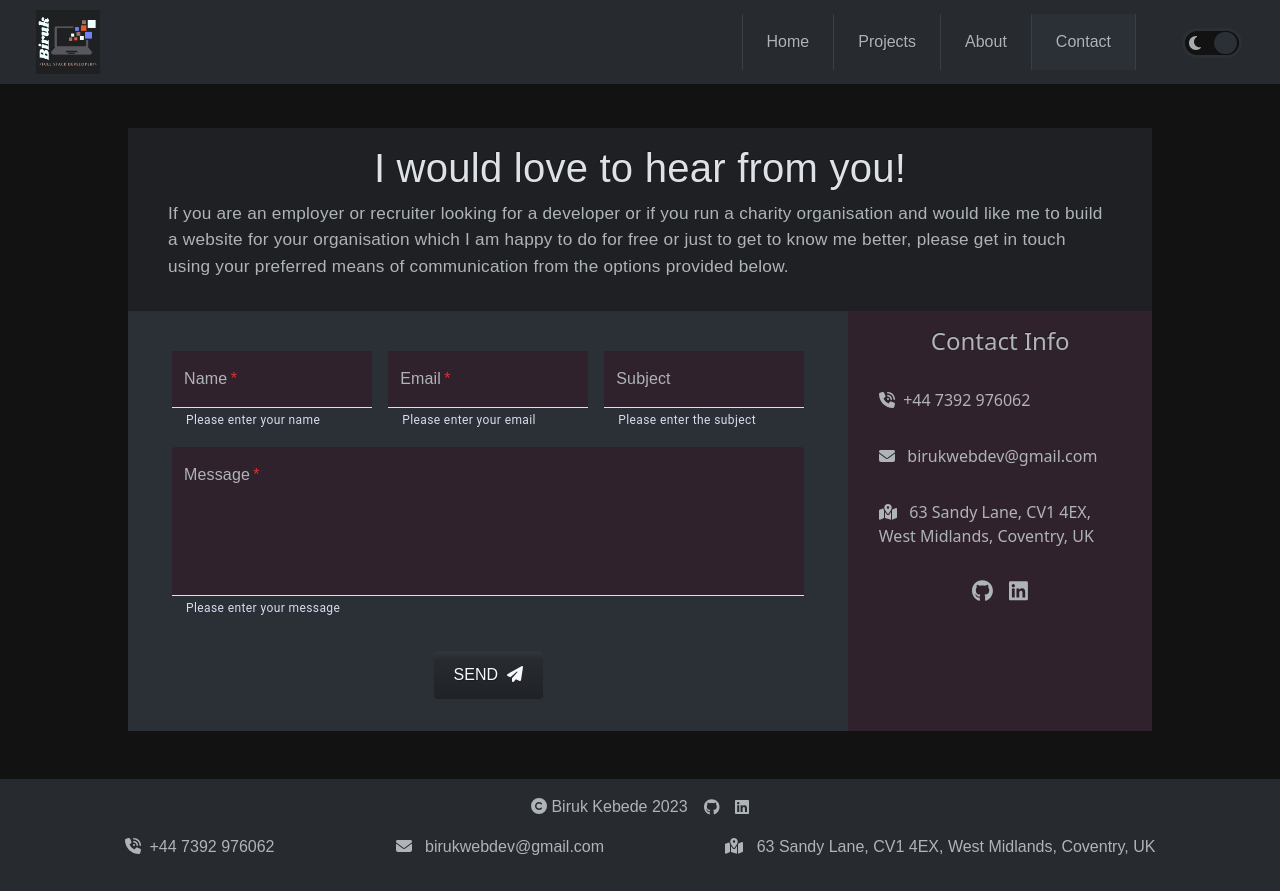
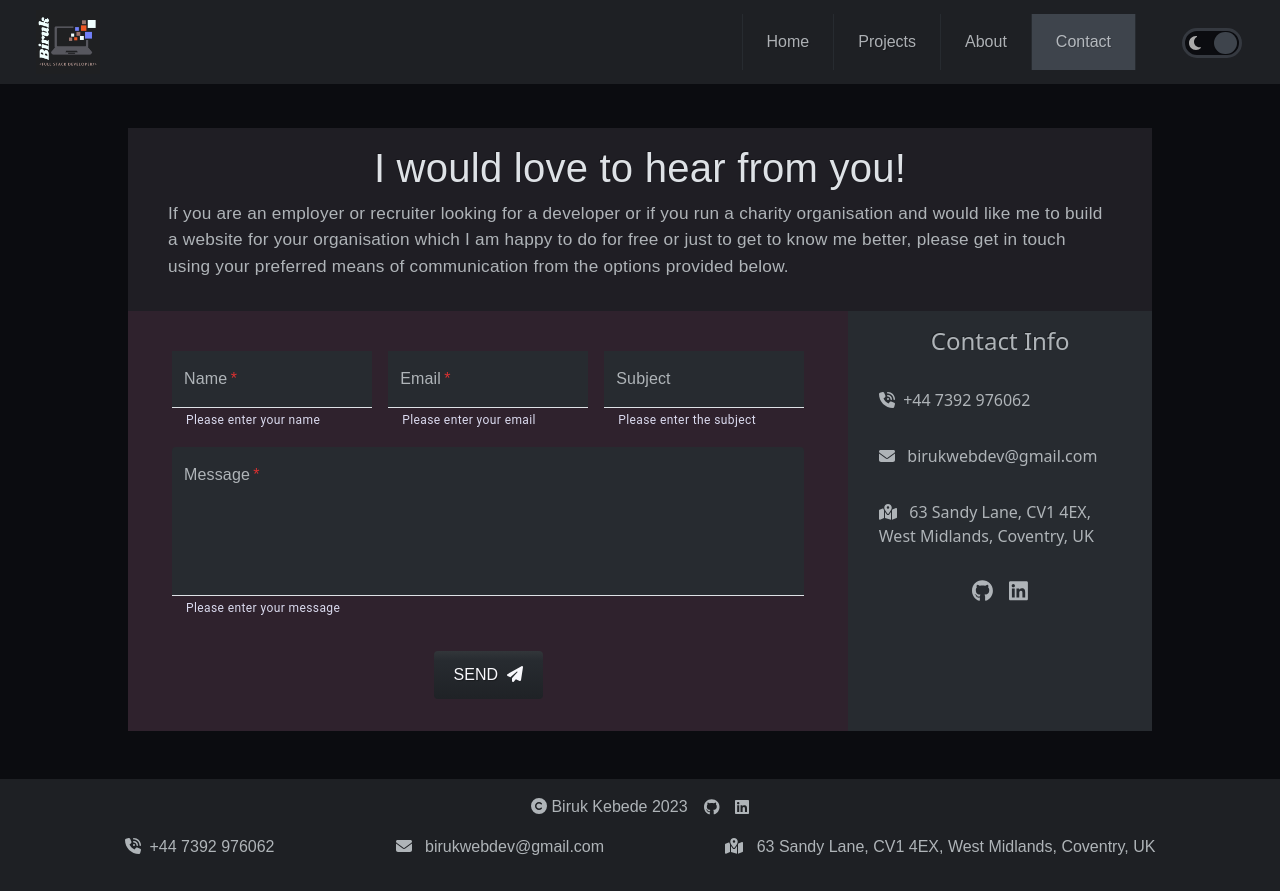
Before and after one commit to Know-Thyself/next-portfolio, a Next.js app: page /contact in a window 1280 px wide. Built offline with nearby package versions, Linux system fonts and the light colour scheme.

Commit message:
layout: improved theme and layout

```diff
--- a/components/navbar.js
+++ b/components/navbar.js
@@ -75,7 +75,7 @@ const Navbar = () => {
 									} ${
 										theme === 'light'
 											? 'text-primary border-secondary-subtle'
-											: 'text-body-secondary border-dark-subtle'
+											: 'text-body-secondary border-dark'
 									}`}
 									onClick={screenTest}
 								>
@@ -92,7 +92,7 @@ const Navbar = () => {
 									} ${
 										theme === 'light'
 											? 'text-primary border-secondary-subtle'
-											: 'text-body-secondary border-dark-subtle'
+											: 'text-body-secondary border-dark'
 									}`}
 									onClick={screenTest}
 								>
@@ -109,7 +109,7 @@ const Navbar = () => {
 									} ${
 										theme === 'light'
 											? 'text-primary border-secondary-subtle'
-											: 'text-body-secondary border-dark-subtle'
+											: 'text-body-secondary border-dark'
 									}`}
 									onClick={screenTest}
 								>
@@ -126,7 +126,7 @@ const Navbar = () => {
 									} ${
 										theme === 'light'
 											? 'text-primary border-secondary-subtle'
-											: 'text-body-secondary border-dark-subtle'
+											: 'text-body-secondary border-dark'
 									}`}
 									onClick={screenTest}
 								>
--- a/pages/contact.js
+++ b/pages/contact.js
@@ -300,7 +300,7 @@ const Contact = () => {
 										'& .MuiInputBase-root': {
 											color: 'var(--primary-text-color)',
 											borderBottom: '1px solid var(--primary-text-color)',
-											backgroundColor: 'var(--secondary-bg)',
+											backgroundColor: 'var(--complementary-bg)',
 										},
 									}}
 								/>
--- a/styles/about.module.css
+++ b/styles/about.module.css
@@ -214,7 +214,8 @@
 
 @media screen and (min-width: 900px) {
     .main {
-        background-color: var(--complementary-bg);
+        background-color: var(--tertiary-bg);
+        background-color: var(--primary-bg);
     }
 
     .about-section {
@@ -224,14 +225,15 @@
         margin: auto;
         gap: 3rem;
         background-color: var(--primary-bg);
+        background-color: var(--tertiary-bg);
     }
 
     .skills-section {
-        background-color: var(--complementary-bg);
+        background-color: var(--primary-bg);
     }
 
     .skill-card {
-        background-color: var(--primary-bg);
+        background-color: var(--tertiary-bg);
     }
 
     .about-img-wrapper {
--- a/styles/contact.module.css
+++ b/styles/contact.module.css
@@ -46,6 +46,7 @@
 
 .contact-info {
     background-color: var(--secondary-bg);
+    background-color: var(--complementary-bg);
     display: none;
     flex-direction: column;
     padding-bottom: 1rem;
@@ -82,6 +83,7 @@
     width: 100%;
     margin: auto;
     background-color: var(--complementary-bg);
+    background-color: var(--secondary-bg);
     padding: 2rem 0;
 }
 
@@ -102,7 +104,7 @@
 .textField input {
     color: var(--secondary-text-color);
     border-bottom: 1px solid var(--primary-text-color);
-    background-color: var(--secondary-bg);
+    background-color: var(--complementary-bg);
     font-family: var(--primary-font-family);
 }
 
@@ -112,7 +114,7 @@
 }
 
 .textField textarea {
-    background-color: var(--secondary-bg);
+    background-color: var(--complementary-bg);
 }
 
 .send {
--- a/styles/globals.css
+++ b/styles/globals.css
@@ -69,6 +69,7 @@ a {
     --about-image-bg: url('/assets/images/background-destination-desktop.jpg');
     --buttons-hover-bg: #C1C1C1;
     --buttons-color: #FAFAFA;
+    --active-nav-link: #2f222d;
     --radio-btn: #606060;
     --read-more: #BD1A43;
 }
@@ -78,9 +79,17 @@ a {
     --header-bg: #292929;
     --header-bg: #1d2022;
     --header-bg: #1a1a1a;
+    --header-bg: #1d2022;
     --header-bg: #1E1E1E;
-    --header-bg: #1d2022;
+    --header-bg: #1a1a1d;
+    --header-bg: #222629;
+    --header-bg: #182628;
+    --header-bg: #2d283e;
+    --header-bg: #1a1a1d;
     --header-bg: #272b30;
+    --header-bg: #222629;
+    --header-bg: #1F1E24;
+    --header-bg: #1E2024;
 
     --primary-bg: #1B1F22;
     --primary-bg: #0c0d0e;
@@ -90,7 +99,9 @@ a {
     --primary-bg: #1C1E21;
     --primary-bg: #191A19;
     --primary-bg: #1E2024;
+    --primary-bg: #1a1a1d;
     --primary-bg: #121212;
+    --primary-bg: #0b0c10;
 
     --secondary-bg: #2a2f33;
     --secondary-bg: #272A30;
@@ -108,57 +119,41 @@ a {
 
     --tertiary-bg: #323538;
     --tertiary-bg: #31353a;
-    --tertiary-bg: #1e2024;
+    --tertiary-bg: #2a2f33;
+    --tertiary-bg: #1F1E24;
 
-    --complementary-bg: #5d535e;
-    --complementary-bg: #464646;
-    /* Quartz */
-    --complementary-bg: #51484f;
-    /* fog */
-    --complementary-bg: #655967;
-    --complementary-bg: #675F51;
-    --complementary-bg: #63504B;
-    --complementary-bg: #63544B;
+
+
+
+
+
+    --complementary-bg: #3E4035;
     /* carbon gray */
     --complementary-bg: #625D5D;
     --complementary-bg: #555555;
-
-    --complementary-bg: #5C5858;
-
-    --complementary-bg: #353839;
-    --complementary-bg: #313436;
+    --complementary-bg: #504A4B;
+    --complementary-bg: #343434;
 
 
-    --complementary-bg: #565051;
+    --complementary-bg: #675F51;
+    /* outer space */
+    --complementary-bg: #414A4C;
+    --complementary-bg: #353839;
+    --complementary-bg: #63645E;
+    --complementary-bg: #545851;
+
+
+    --complementary-bg: #555555;
+
+
+
+
+
+    /* outer space */
+    --complementary-bg: #414A4C;
     /* camouflage */
     --complementary-bg: #545851;
-
     --complementary-bg: #4B4E53;
-    --complementary-bg: #686965;
-    /* light slate gray */
-    --complementary-bg: #778899;
-    /* outer space */
-    --complementary-bg: #414A4C;
-
-    --complementary-bg: #5A4C4C;
-    --complementary-bg: #98817B;
-    --complementary-bg: #996666;
-    --complementary-bg: #986960;
-
-    --complementary-bg: #584559;
-    --complementary-bg: #677484;
-    --complementary-bg: #796878;
-    /* liver */
-    --complementary-bg: #534B4F;
-    --complementary-bg: #3B444B;
-
-    --complementary-bg: #848482;
-    --complementary-bg: #536872;
-    --complementary-bg: #696969;
-    /* dark electric blue */
-    --complementary-bg: #536878;
-    --complementary-bg: #6E7F80;
-    --complementary-bg: #544B45;
 
 
     --complementary-bg: #3D4045;
@@ -166,7 +161,10 @@ a {
     --complementary-bg: #3a3f44;
     --complementary-bg: #2F333C;
     --complementary-bg: #2B2F36;
-
+    --complementary-bg: #333035;
+    --complementary-bg: #404539;
+    --complementary-bg: #394045;
+    --complementary-bg: #272B30;
     --project-container-hover: #504a52;
     --project-container-hover: #686879;
     --project-container-hover: #373D43;
@@ -182,13 +180,19 @@ a {
     --buttons-color: #F8F8FC;
     --secondary-font-family: 'Poppins',
         sans-serif;
-    --primary-text-color: #aaaaac;
+        --primary-text-color: #aaaaac;
     --primary-text-color: #dee2e6;
     --secondary-font-weight: 300;
     --secondary-text-color: #C4C4C4;
     --secondary-text-color: #E5E4E2;
     --secondary-text-color: #afb4b8;
     --helper-text-color: #dadaee;
+    --active-nav-link: #353940;
+    --active-nav-link: #414A4C;
+    --active-nav-link: #353839;
+    --active-nav-link: #63645E;
+    --active-nav-link: #3E444C;
     --radio-btn: #4B4E53;
+    --radio-btn: #353940;
     --read-more: #3a9bdc;
 }
--- a/styles/header.module.css
+++ b/styles/header.module.css
@@ -57,6 +57,7 @@
     width: 100%;
     height: 3px;
     background-color: var(--complementary-bg);
+    background-color: var(--active-nav-link);
     transition-duration: 0.25s;
 }
 
@@ -100,18 +101,19 @@
 }
 
 .menu__item:hover {
-    background-color: var(--primary-bg);
     background-color: var(--complementary-bg);
+    background-color: var(--active-nav-link);
 }
 
 .active {
     background-color: var(--complementary-bg) !important;
+    background-color: var(--active-nav-link) !important;
     cursor: default;
 }
 
 .active:hover {
     background-color: var(--primary-bg);
-    background-color: var(--complementary-bg);
+    background-color: var(--active-nav-link);
 }
 
 @media screen and (min-width: 768px) {
@@ -146,7 +148,7 @@
 
     .menu__box {
         background-color: var(--menu-box-bg);
-        background-color: var(--complementary-bg);
+        background-color: var(--active-nav-link);
         width: 100%;
     }
 
--- a/styles/home.module.css
+++ b/styles/home.module.css
@@ -128,13 +128,16 @@
     .home {
         padding-top: 7rem;
         padding-bottom: 9rem;
+        background-color: var(--secondary-bg);
     }
 
     .hero {
         width: 80%;
         border-radius: 20%;
+        background-color: var(--secondary-bg);
+        background-color: var(--header-bg);
+        background-color: var(--complementary-bg);
         background-color: var(--primary-bg);
-        background-color: var(--secondary-bg);
         background-color: var(--tertiary-bg);
         padding: 2rem 10rem;
         display: flex;
--- a/styles/projects.module.css
+++ b/styles/projects.module.css
@@ -1,5 +1,6 @@
 .projects-main-container {
     width: 100%;
+    background-color: var(--tertiary-bg);
     background-color: var(--primary-bg);
     padding-top: 84px;
     padding-bottom: 12.25rem;
--- a/styles/themes.module.css
+++ b/styles/themes.module.css
@@ -34,8 +34,8 @@
     height: 30px;
     background-color: var(--primary-bg);
     border-radius: 100px;
-    border: 3px solid var(--tertiary-bg);
-    border: 3px solid var(--complementary-bg);
+    border: 3px solid var(--active-nav-link);
+    border: 3px solid var(--radio-btn);
     position: relative;
     transition: background-color 0.2s;
 }
@@ -47,7 +47,7 @@
     height: 22px;
     border-radius: 30px;
     transition: 0.2s;
-    background: var(--complementary-bg);
+    background: var(--active-nav-link);
     box-shadow: 0 0 2px 0 rgba(10, 10, 10, 0.29);
 }
 
@@ -71,7 +71,7 @@
 .switch-checkbox:checked+.switch-label .switch-button {
     left: calc(100% - 2px);
     transform: translateX(-100%);
-    background-color: var(--complementary-bg);
+    background-color: var(--active-nav-link);
 }
 
 .switch-label:active .switch-button {
```
